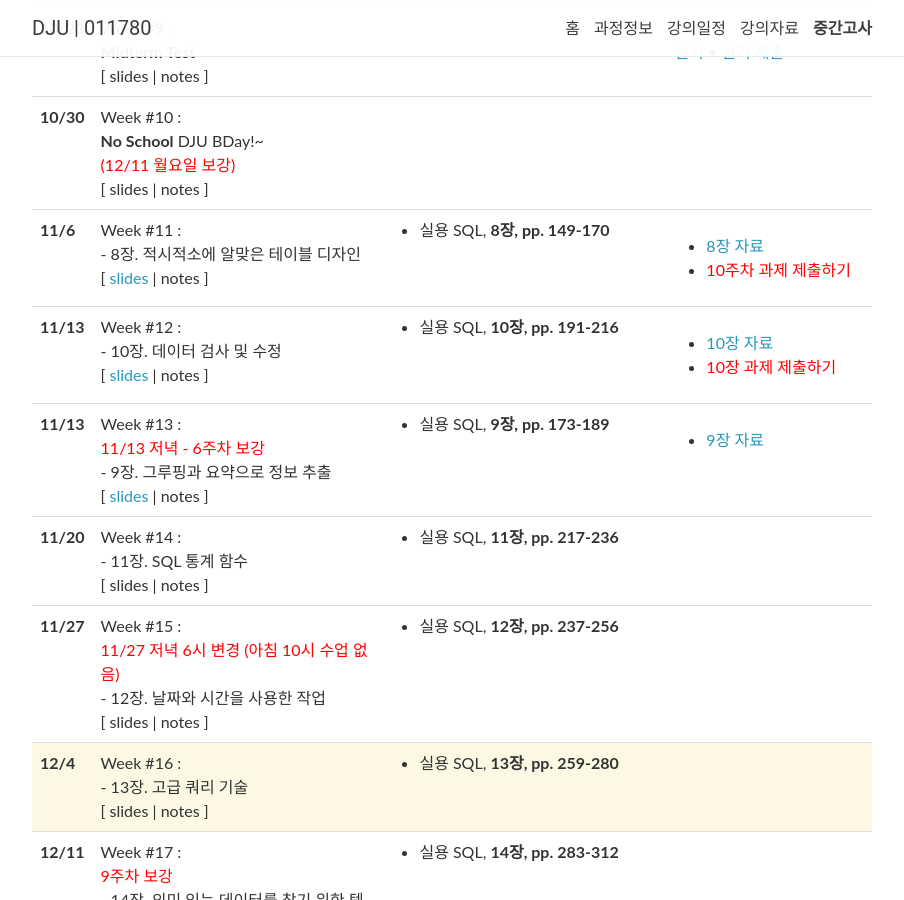
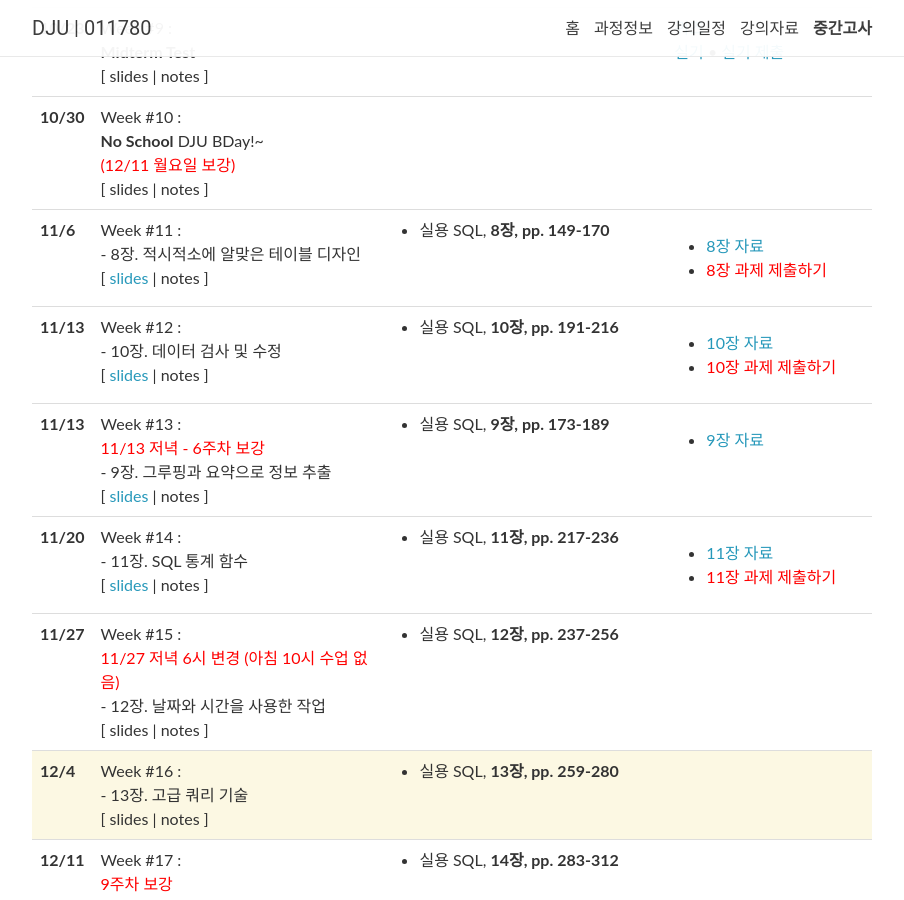
Before and after one commit to 2023-aaronkr/dju-sql, a Jekyll site: the page built from _pages/lectures.md, in a window 1280 px wide and 900 px high, scrolled down 1158 px. Shown: the whole window, without its empty margins (188-1092 px from the left). Built offline with Jekyll 4.4.1, drawn with Linux system fonts in a browser that asks for light colours; nearby versions of some CDN libraries; comment, search, counter and statistics services are not loaded.

Commit message:
Update lectures.yml

```diff
--- a/_data/lectures.yml
+++ b/_data/lectures.yml
@@ -101,7 +101,7 @@
   logistics: >
     <ul>
       <li><a href="https://drive.google.com/drive/folders/1jF408O6AG1k1rX4FBTHjJamXue9X0E6X?usp=sharing">8장 자료</a></li>
-      <li><a style="color: red" href="https://forms.gle/1N34UazaYQ9rjLPJA">10주차 과제 제출하기</a></li>
+      <li><a style="color: red" href="https://forms.gle/1N34UazaYQ9rjLPJA">8장 과제 제출하기</a></li>
     </ul>
 
 - date: 11/13
@@ -135,10 +135,14 @@
   week: 12
   title: >
     - 11장. SQL 통계 함수
-  slides:
+  slides: "https://docs.google.com/presentation/d/13KPG0DJfr5XaX_GYjfJ4GyZG4Qzupc0aWqugV_XdcOw/edit?usp=sharing"
   readings: >
     실용 SQL, <strong>11장, pp. 217-236</strong>
-  logistics:
+  logistics: >
+    <ul>
+      <li><a href="https://drive.google.com/drive/folders/1TGUOtjN5Ie1XE3fY_Nmbuk4LjCMM-8tU?usp=sharing">11장 자료</a></li>
+      <li><a style="color: red" href="https://forms.gle/MEfvQ23cNm3QhB7u6">11장 과제 제출하기</a></li>
+    </ul>
 
 - date: 11/27
   week: 13
```
